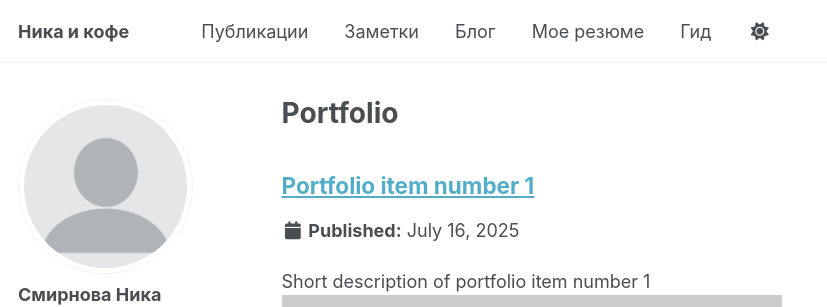
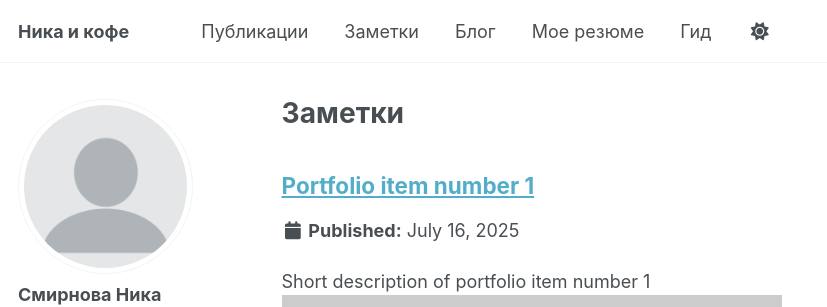
Before and after one commit to Robot-mitski/Space_cappuchino.github.io, a Jekyll site: the page built from _pages/portfolio.html, in a window 1280 px wide and 900 px high. Shown: the top 307 px of the window, without its empty margins (0-827 px from the left). Built offline with Jekyll 4.4.1, drawn with Linux system fonts in a browser that asks for light colours; a script that is not in the unit is left out.

Commit message:
Update portfolio.html

```diff
--- a/_pages/portfolio.html
+++ b/_pages/portfolio.html
@@ -1,7 +1,7 @@
 ---
 layout: archive
-title: "Portfolio"
-permalink: /portfolio/
+title: "Заметки"
+permalink: /notes/
 author_profile: true
 ---
 
```
